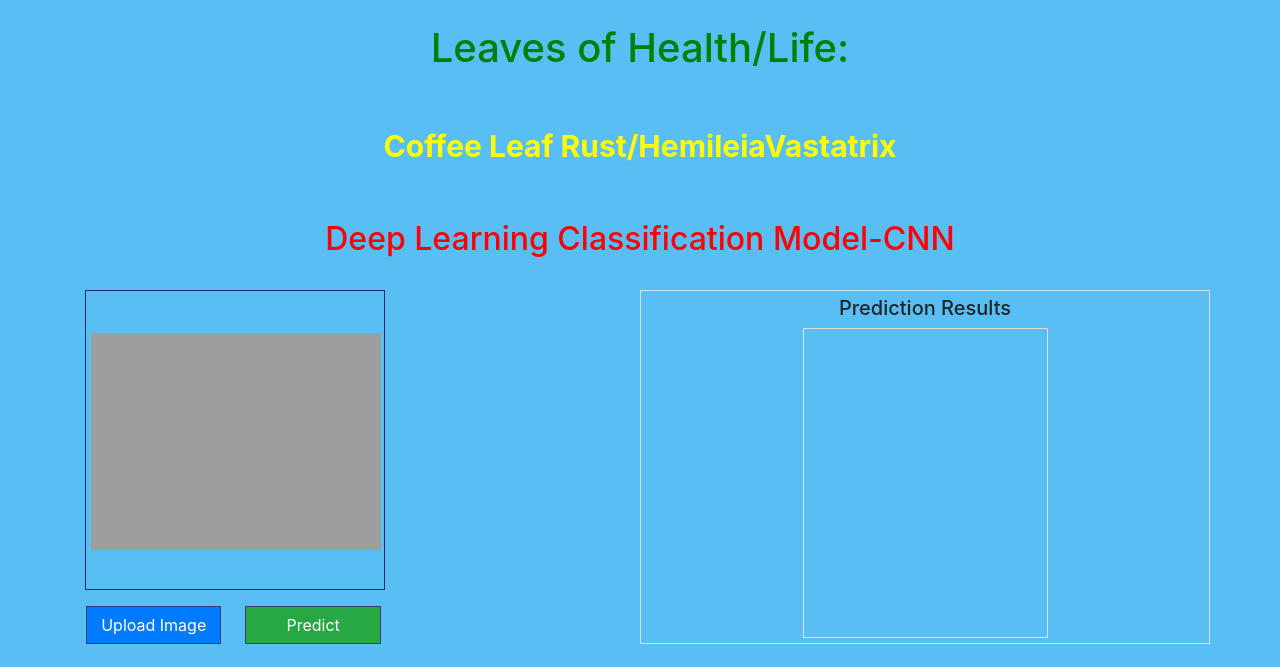
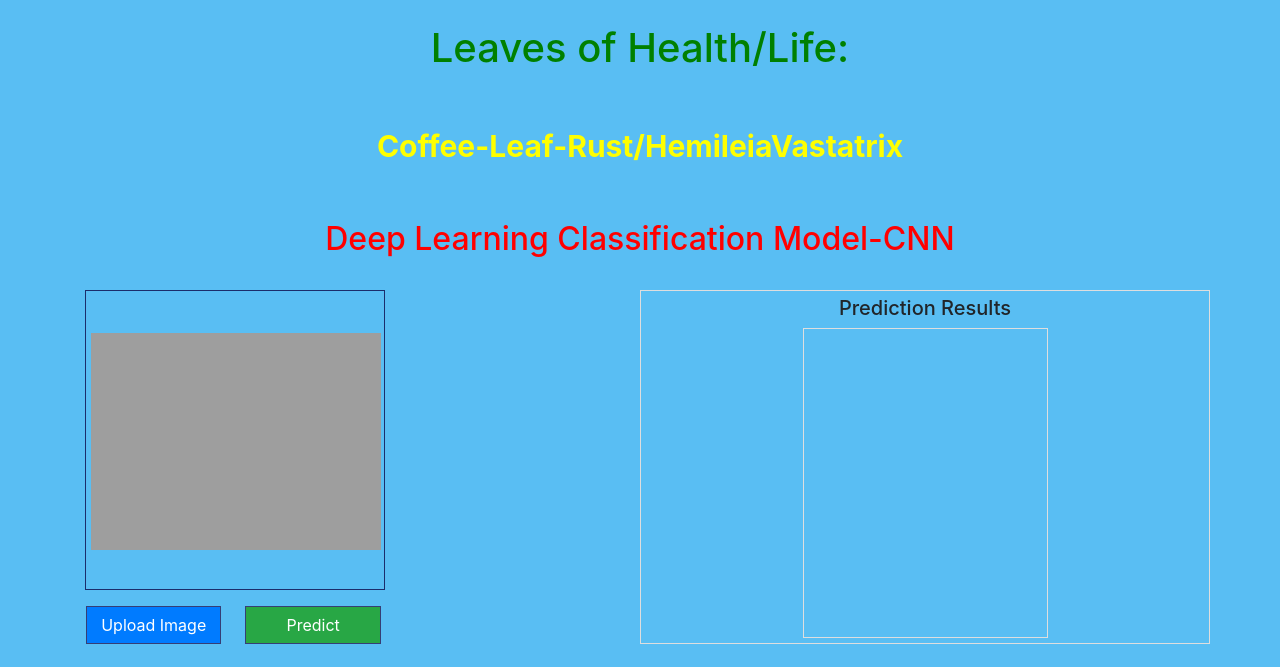
Before and after one commit to shum05/coffee_disease_classifier_cnn, a Flask app: page / in a window 1280 px wide. Shown: the top 667 px of the page. Run offline with Flask 3, Linux system fonts and the light colour scheme; some libraries are stand-ins or nearby versions.

Commit message:
html modified

```diff
--- a/templates/index.html
+++ b/templates/index.html
@@ -165,7 +165,7 @@
     <div class="main container">
       <section class="iupload">
         <h1 class="text-center py-4" style="color: green;">Leaves of Health/Life:</h1>
-        <h3 class="text-center py-4" style="color: yellow;">Coffee Leaf Rust/HemileiaVastatrix</h3>
+        <h3 class="text-center py-4" style="color: yellow;">Coffee-Leaf-Rust/HemileiaVastatrix</h3>
         <h2 class="text-center py-4" style="color: red;">Deep Learning Classification Model-CNN</h2>
         <div class="row">
           <div class="img-part col-md-6">
```
